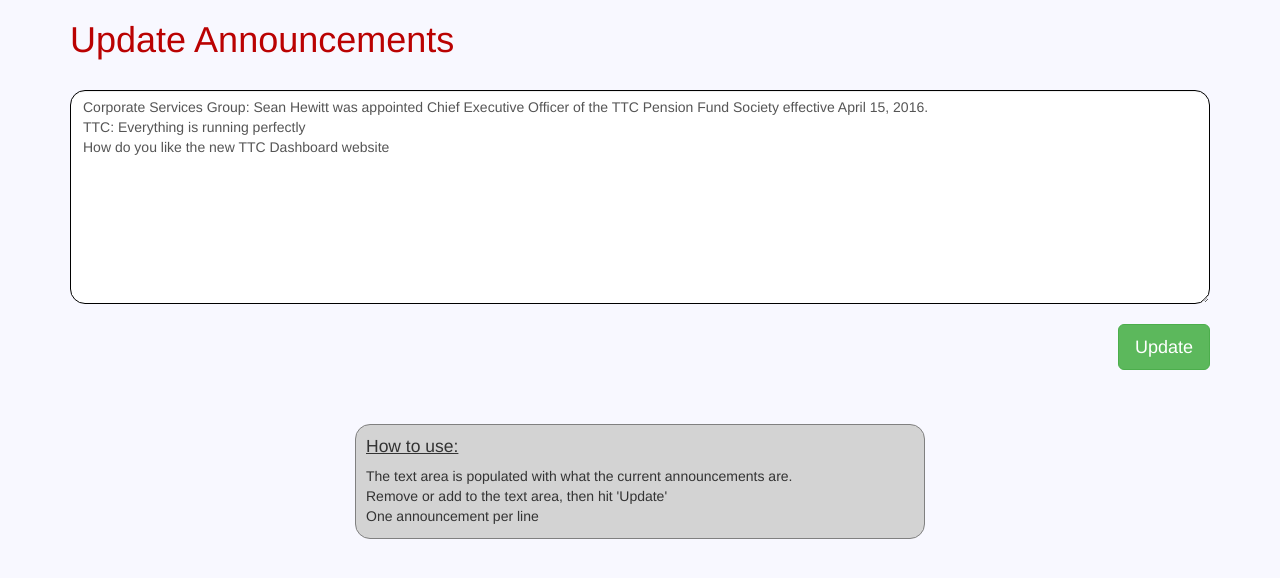
After one commit to rdaoud1/websiteDev-1, a PHP site: page /ann.php in a window 1280 px wide. The commit adds this page. Shown: the top 578 px of the page. Run offline with PHP 8.4, Linux system fonts and the light colour scheme.

Commit message:
update announcements program written

```diff
--- /dev/null
+++ b/ann.php
@@ -0,0 +1,134 @@
+<?php
+if($_GET)
+{
+	$ann = trim($_GET['announcements']);
+	$file = "announcements/announcements.txt";
+	$handle = fopen($file, 'w+') or die("can't open file");
+	if(fwrite($handle, $ann))
+	{
+		?>
+		<script type="text/javascript"src="https://ajax.googleapis.com/ajax/libs/jquery/1.12.2/jquery.min.js"></script>
+		<script type="text/javascript" src="http://maxcdn.bootstrapcdn.com/bootstrap/3.3.6/js/bootstrap.min.js"></script>
+		<script>
+			$(window).load(function(){
+				$('#success').modal('show');
+			});
+		</script>
+		<?php
+	}
+	else
+	{
+		?>
+		<script type="text/javascript"src="https://ajax.googleapis.com/ajax/libs/jquery/1.12.2/jquery.min.js"></script>
+		<script type="text/javascript" src="http://maxcdn.bootstrapcdn.com/bootstrap/3.3.6/js/bootstrap.min.js"></script>
+		<script>
+			$(window).load(function(){
+				$('#fail').modal('show');
+			});
+		</script>
+		<?php
+	}
+	fclose($handle);
+}
+?>
+<!DOCTYPE html>
+<html>
+	<head>
+		<title>Update Announcements</title>
+		<link type="text/css" rel="stylesheet" href="http://maxcdn.bootstrapcdn.com/bootstrap/3.3.6/css/bootstrap.min.css">
+		<script type="text/javascript"src="https://ajax.googleapis.com/ajax/libs/jquery/1.12.2/jquery.min.js"></script>
+		<script type="text/javascript" src="http://maxcdn.bootstrapcdn.com/bootstrap/3.3.6/js/bootstrap.min.js"></script>
+		<style>
+			#announcements
+			{
+				border: 1px solid black;
+				-webkit-border-radius: 15px;
+				-moz-border-radius: 15px;
+				border-radius: 15px;
+			}
+			.how-to-use
+			{
+				width: 50%;
+				margin: 100px auto 0 auto;
+				border: 1px solid grey;
+				-webkit-border-radius: 15px;
+				-moz-border-radius: 15px;
+				border-radius: 15px;
+				padding: 2px 10px;
+				background: lightgrey;
+			}
+			body { background: ghostwhite; }
+			h1 { color: #BA0202; }
+			h6 { text-decoration: underline; font-size: 1.25em; }
+			.save-successful { background: lightgreen; }
+			.save-unsuccessful { background: lightcoral; }
+		</style>
+	</head>
+	<body>
+		<div class="container">
+			<h1>Update Announcements</h1>
+			<br>
+			<form action="ann.php" method="">
+				<div class="form-group">
+					<textarea class="form-control" name="announcements" rows="10" id="announcements"><?php
+						$fh = fopen('announcements/announcements.txt','r');
+						while(! feof($fh))
+						{
+							echo fgets($fh);
+						}
+						fclose($fh);
+					?></textarea>
+					<br/>
+					<button type="submit" class="btn btn-success btn-lg pull-right" value="Update"> Update </button>
+				</div>
+			</form>
+
+			<div class="how-to-use">
+				<h6>How to use:</h6>
+				<p>
+					The text area is populated with what the current announcements are.<br/>
+					Remove or add to the text area, then hit 'Update'<br/>
+					One announcement per line
+				</p>
+			</div>
+
+			<!-- Success Modal -->
+				<div class="modal fade" id="success" role="dialog">
+					<div class="modal-dialog">
+						<!-- Modal content-->
+						<div class="modal-content">
+							<div class="modal-header save-successful">
+								<button type="button" class="close" data-dismiss="modal">&times;</button>
+								<h4 class="modal-title">Success <span class="glyphicon glyphicon-ok" aria-hidden="true"></span></h4>
+							</div>
+							<div class="modal-body">
+								<p>Announcements have been updated Successfully</p>
+							</div>
+							<div class="modal-footer">
+								<button type="button" class="btn btn-default" data-dismiss="modal">Close</button>
+							</div>
+						</div>
+					</div>
+				</div>
+
+				<!-- Fail Modal -->
+				<div class="modal fade" id="fail" role="dialog">
+					<div class="modal-dialog">
+						<!-- Modal content-->
+						<div class="modal-content">
+							<div class="modal-header save-unsuccessful">
+								<button type="button" class="close" data-dismiss="modal">&times;</button>
+								<h4 class="modal-title">Fail <span class="glyphicon glyphicon-remove" aria-hidden="true"></span></h4>
+							</div>
+							<div class="modal-body">
+								<p>Could not update, please try again!</p>
+							</div>
+							<div class="modal-footer">
+								<button type="button" class="btn btn-default" data-dismiss="modal">Close</button>
+							</div>
+						</div>
+					</div>
+				</div>
+		</div>
+	</body>
+<html>
--- a/announcements/announcements.txt
+++ b/announcements/announcements.txt
@@ -1,3 +1,3 @@
 Corporate Services Group: Sean Hewitt was appointed Chief Executive Officer of the TTC Pension Fund Society effective April 15, 2016.
-Ann 1
-Ann 2
+TTC: Everything is running perfectly
+How do you like the new TTC Dashboard website
```
Also changed, not shown: index.php (+12 -11 lines).
